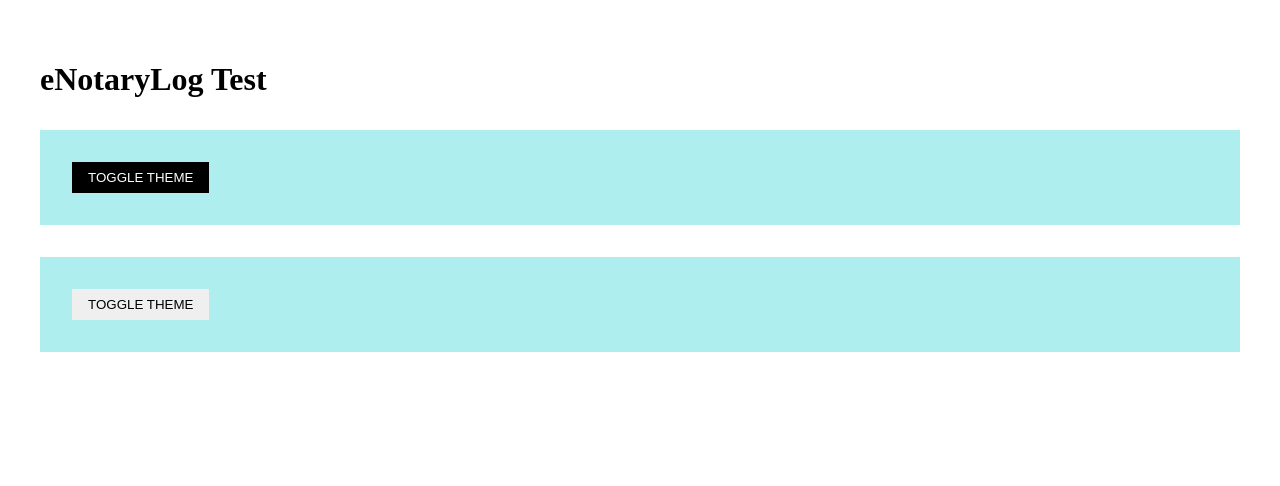
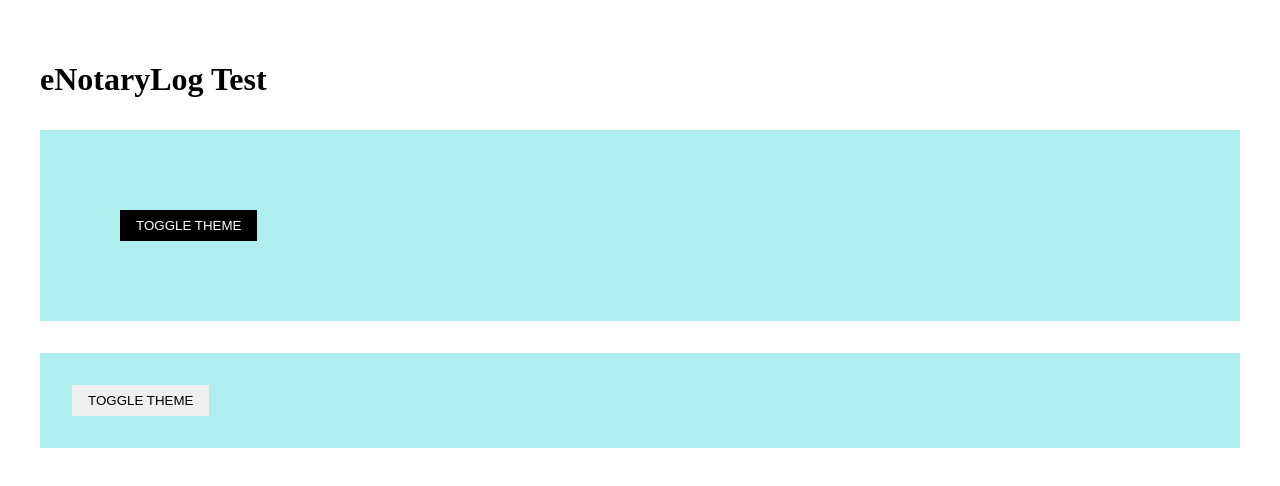
Before and after one commit to jameshood118/react-theme-toggle, a React (Create React App) app: page / in a window 1280 px wide. Shown: the top 486 px of the page. Built offline with nearby package versions, Linux system fonts and the light colour scheme.

Commit message:
passing in more props to styles

```diff
--- a/src/App.js
+++ b/src/App.js
@@ -8,7 +8,7 @@ const App = () => {
     return (
     <Container>
         <Title>eNotaryLog Test</Title>
-        <Button primary>Toggle Theme</Button>
+        <Button primary margin="5rem">Toggle Theme</Button>
         <Button>Toggle Theme</Button>
     </Container>
     )
```
